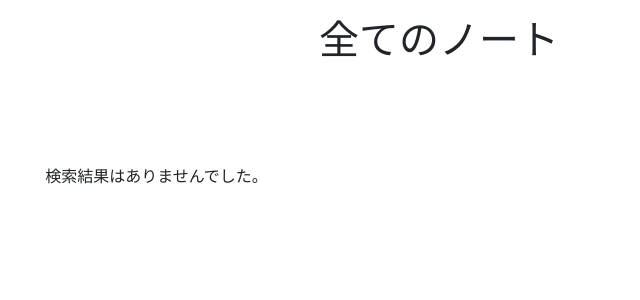
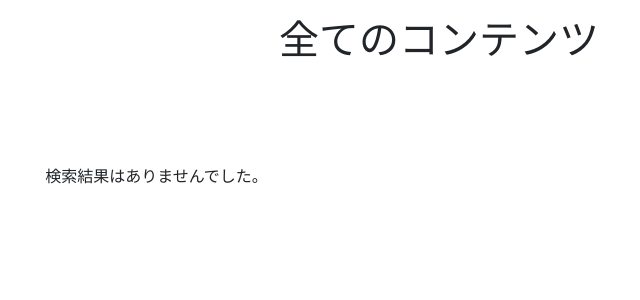
Before and after one commit to niya1123/netlab, a Django app: page / in a window 1280 px wide. Shown: the part 56-356 px from the top of the page, without its empty margins (201-841 px from the left). Run offline with Django 3.2, Linux system fonts and the light colour scheme; data that the repository does not hold is empty; some libraries are stand-ins or nearby versions.

Commit message:
ちょい修正

```diff
--- a/app/sns_project/contents/templates/contents/content_list.html
+++ b/app/sns_project/contents/templates/contents/content_list.html
@@ -6,7 +6,7 @@
 {% endblock %}
 {% block content %}
 <div id="menu">
-    <h1 class="container">全てのノート</h1>
+    <h1 class="container">全てのコンテンツ</h1>
 </div>
 <section id="list" class="container">
     {% for content in content_list %}
```
